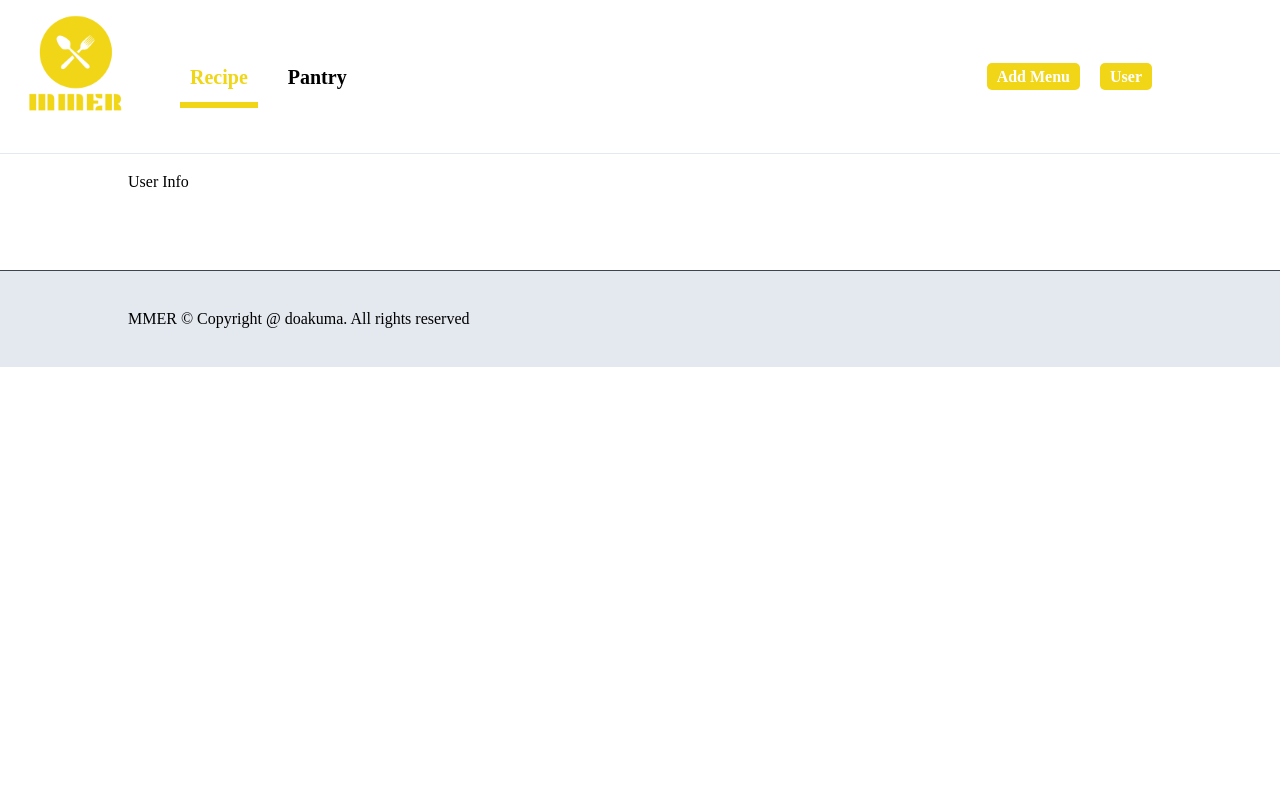
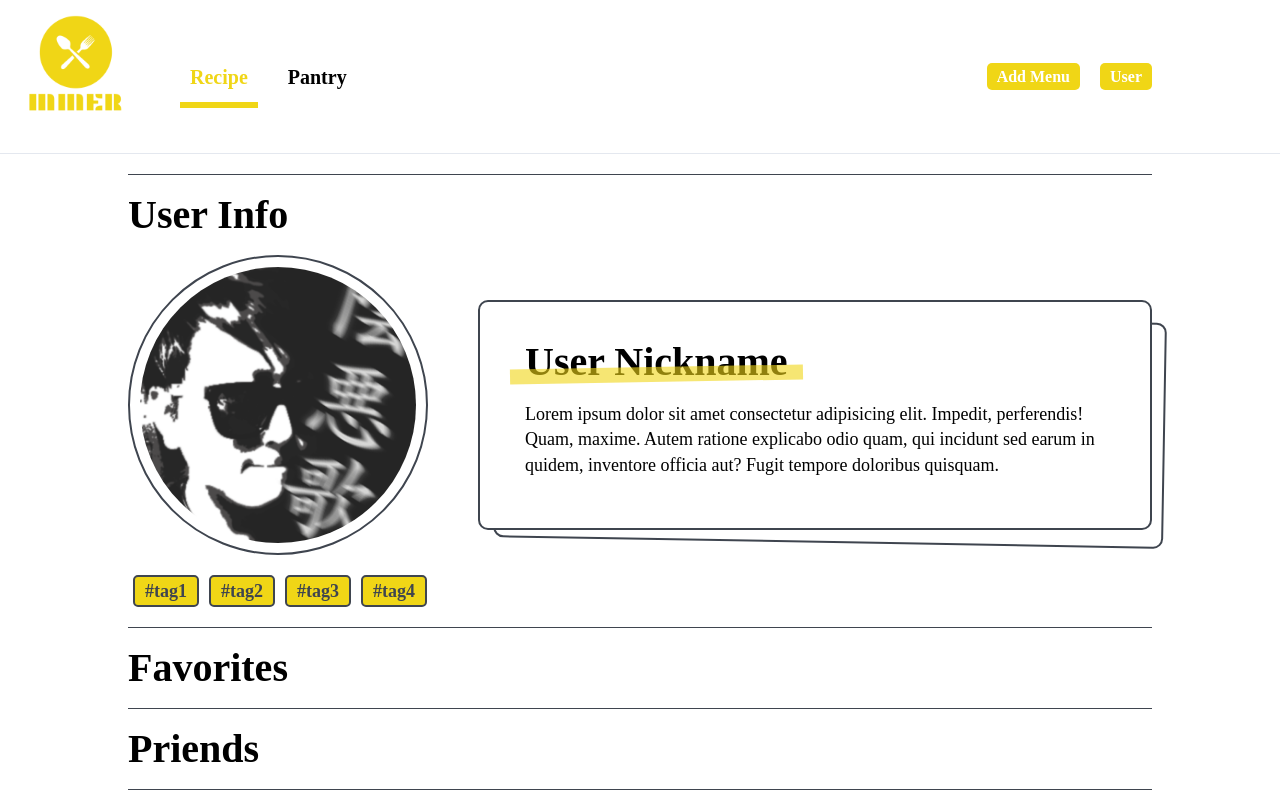
Before and after one commit to doakuma/MMER, a Next.js app in the folder front/: page /user in a window 1280 px wide. Shown: the top 800 px of the page. Built offline with nearby package versions, Linux system fonts and the light colour scheme.

Commit message:
[dev] user info style

```diff
--- a/front/pages/user/index.tsx
+++ b/front/pages/user/index.tsx
@@ -3,8 +3,48 @@ import Layout from "../../components/common/Layout";
 const User = () => {
   return (
     <Layout home={false} siteTiel="MMER | User">
-      <section className="cont-section">
-        <h3>User Info</h3>
+      <section className="cont-section userInfo">
+        <h3 className="tit-user">User Info</h3>
+        <figure className="img-user">
+          <img src="/images/user/@userImage.png" alt="" className="userImg" />
+          <figcaption>
+            <dl className="user-summary">
+              <dt className="summ-tit">User Nickname</dt>
+              <dd className="summ-intro">
+                Lorem ipsum dolor sit amet consectetur adipisicing elit.
+                Impedit, perferendis! Quam, maxime. Autem ratione explicabo odio
+                quam, qui incidunt sed earum in quidem, inventore officia aut?
+                Fugit tempore doloribus quisquam.
+              </dd>
+            </dl>
+          </figcaption>
+        </figure>
+        <ul className="list-userTag">
+          <li>
+            <a className="btn-userTag">#tag1</a>
+          </li>
+          <li>
+            <a className="btn-userTag">#tag2</a>
+          </li>
+          <li>
+            <a className="btn-userTag">#tag3</a>
+          </li>
+          <li>
+            <a className="btn-userTag">#tag4</a>
+          </li>
+        </ul>
+      </section>
+      <section className="cont-section userInfo">
+        <h3 className="tit-user">Favorites</h3>
+      </section>
+      <section className="cont-section userInfo">
+        <h3 className="tit-user">Priends</h3>
+      </section>
+      <section className="cont-section userInfo">
+        <h3 className="tit-user">Settings</h3>
+      </section>
+      <section className="cont-section userInfo">
+        <h3 className="tit-user">Notifications</h3>
       </section>
     </Layout>
   );
--- a/front/styles/layout.css
+++ b/front/styles/layout.css
@@ -585,3 +585,91 @@
   width: 2px;
   height: 20px;
 }
+/* User Style */
+.cont-section.userInfo {
+  padding: 10px 0 0;
+  border-top: 1px solid #3f454f;
+}
+.tit-user {
+  margin: 10px 0 20px;
+  font-size: 40px;
+  font-weight: bold;
+}
+.img-user {
+  display: flex;
+  align-items: center;
+  margin: 20px 0 0;
+}
+.img-user .userImg {
+  width: 300px;
+  height: 300px;
+  border-radius: 50%;
+  background: #fff;
+  padding: 10px;
+  border: 2px solid #3f454f;
+}
+.user-summary {
+  position: relative;
+  margin: 20px 0 0 50px;
+  padding: 30px;
+  border: 2px solid #3f454f;
+  border-radius: 10px;
+  background: #fff;
+}
+.user-summary:after {
+  content: "";
+  display: block;
+  position: absolute;
+  top: 0;
+  bottom: 0;
+  left: 0;
+  right: 0;
+  border: 2px solid #3f454f;
+  border-radius: 10px;
+  transform: translate(15px, 15px) rotate(1deg);
+  z-index: -1;
+}
+.summ-tit {
+  position: relative;
+  display: inline-block;
+  padding: 10px 15px 0;
+  font-size: 40px;
+  font-weight: bold;
+}
+.summ-tit:after {
+  content: "";
+  position: absolute;
+  display: block;
+  left: 0;
+  bottom: 0;
+  height: 15px;
+  width: 100%;
+  background: rgba(240, 214, 22, 0.6);
+  transform: rotate(-1deg);
+}
+.summ-intro {
+  padding: 10px 15px 20px;
+  margin: 10px 0 0;
+  font-size: 18px;
+  line-height: 1.4;
+}
+.list-userTag {
+  width: 100%;
+}
+.list-userTag {
+  display: flex;
+  margin: 20px 0 0;
+}
+.btn-userTag {
+  display: flex;
+  align-items: center;
+  justify-content: center;
+  margin: 0 5px;
+  padding: 5px 10px;
+  background: #f0d616;
+  border: 2px solid #3f454f;
+  border-radius: 5px;
+  font-weight: bold;
+  color: #3f454f;
+  font-size: 18px;
+}
```
Also changed, not shown: front/public/images/user/@userImage.png (added).
